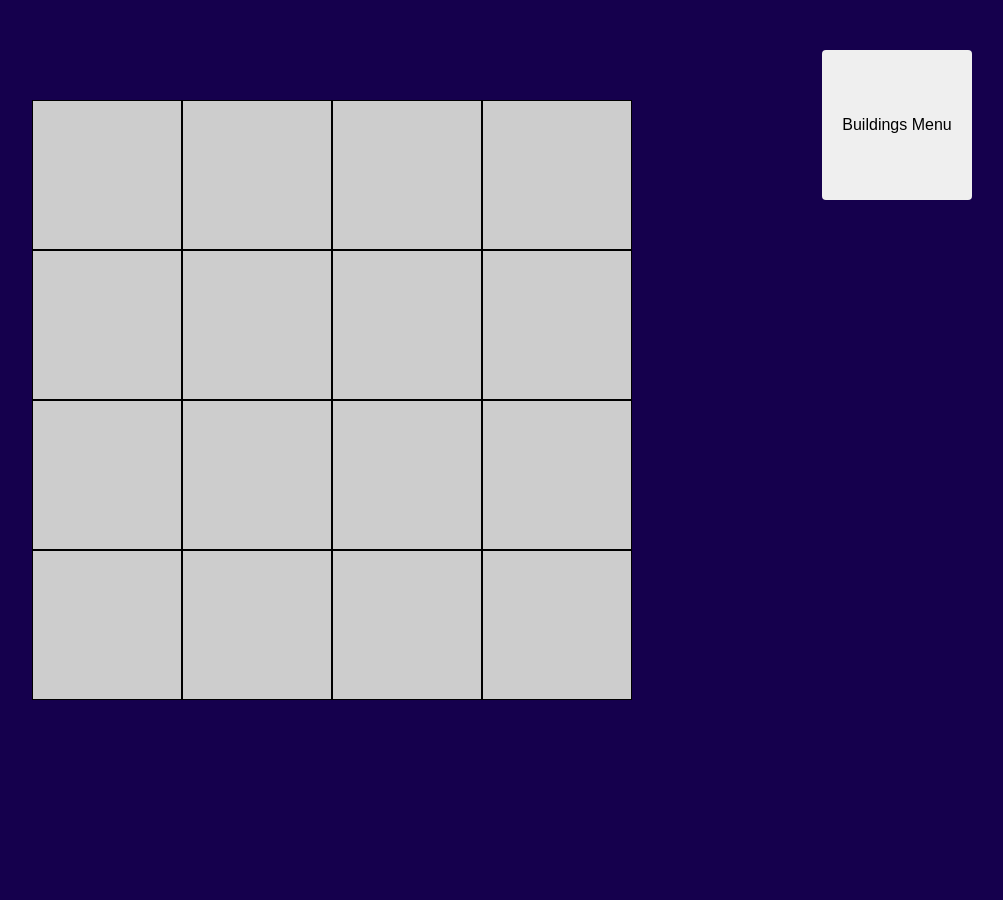
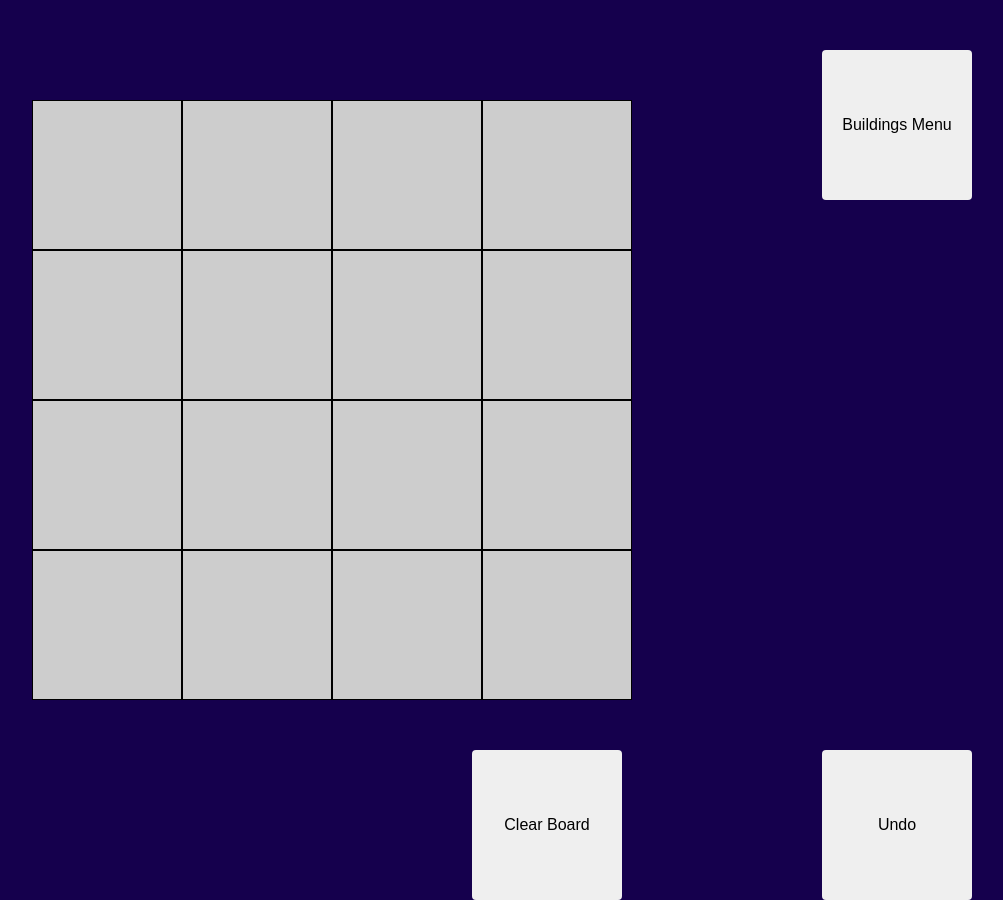
Before and after one commit to dbartocha/city-builder, a React (Create React App) app: page / in a window 1280 px wide. Shown: the top 900 px of the page, without its empty margins (108-1111 px from the left). Before the commit the page ends 800 px from the top, so only its background shows below. Built offline with nearby package versions, Linux system fonts and the light colour scheme; no server answers; the database is empty.

Commit message:
Adding clear and undo buttons

```diff
--- a/src/App.js
+++ b/src/App.js
@@ -3,7 +3,8 @@ import Layout from './hoc/Layout/Layout';
 import CityBuilder from './components/CityBuilder/CityBuilder';
 import BuildingsMenu from './components/BuildingsMenu/BuildingsMenu';
 import styles from './App.module.scss';
-
+import UndoButton from './components/UndoButton/UndoButton';
+import ClearButton from './components/ClearButton/ClearButton';
 class App extends Component {
   render() {
     return (
@@ -13,6 +14,10 @@ class App extends Component {
             <CityBuilder/>
             <BuildingsMenu/>
           </div>
+          <div>
+            <UndoButton/>
+            <ClearButton/>
+          </div>
         </Layout>
       </div>
     );
--- a/src/components/BuildingsMenu/BuildingsMenu.js
+++ b/src/components/BuildingsMenu/BuildingsMenu.js
@@ -2,7 +2,6 @@ import React, { Component } from 'react';
 import Building from '../Building/Building.js';
 import Aux from '../../hoc/Auxiliary/Auxiliary';
 import styles from './BuildingsMenu.module.scss';
-
 
 class BuildingsMenu extends Component {
     state = {
--- /dev/null
+++ b/src/components/ClearButton/ClearButton.js
@@ -0,0 +1,51 @@
+import React, { Component } from 'react';
+import styles from './ClearButton.module.scss';
+import firebase from '../../firebase';
+
+
+class ClearButton extends Component {
+
+
+   clearBoardHandler = () => {
+    const cityRef = firebase.database().ref('city');
+    const buildingsArray = [];
+
+    cityRef.on("value", function(data){
+
+        const buildings = data.val();
+
+        for (let key in buildings) {
+            buildingsArray.push(key);
+        }
+
+
+    }, function (error){
+
+        console.log("Error: " + error.code);
+
+    })
+    if(buildingsArray.length>0){
+    for(let i=0; i<buildingsArray.length;i++){
+    firebase.database().ref("city/"+ buildingsArray[i]).remove();
+    }
+
+    window.location.reload();
+    }
+    else{
+        alert('Your board is empty!');
+    }
+   }
+
+    render (){
+
+        return(
+
+                <button onClick={this.clearBoardHandler} className={styles.ClearButton}>
+                    Clear Board
+                </button>
+
+        )
+    };
+}
+
+export default ClearButton;
--- /dev/null
+++ b/src/components/ClearButton/ClearButton.module.scss
@@ -0,0 +1,11 @@
+.ClearButton{
+float: right;
+width: 150px;
+height: 150px;
+border-radius: .25rem;
+border: none;
+margin: 50px 200px 0 0;
+font-size: 1rem;
+cursor: pointer;
+transition: background-color .2s linear;
+}
--- /dev/null
+++ b/src/components/UndoButton/UndoButton.js
@@ -0,0 +1,50 @@
+import React, { Component } from 'react';
+import styles from './UndoButton.module.scss';
+import firebase from '../../firebase';
+
+
+class UndoButton extends Component {
+
+
+   undoMoveHandler = () => {
+    const cityRef = firebase.database().ref('city');
+    const buildingsArray = [];
+    let lastMove;
+    cityRef.on("value", function(data){
+
+        const buildings = data.val();
+
+        for (let key in buildings) {
+            buildingsArray.push(key);
+        }
+
+        lastMove =buildingsArray[buildingsArray.length - 1];
+    }, function (error){
+
+        console.log("Error: " + error.code);
+
+    })
+
+   if(buildingsArray.length>0){
+    firebase.database().ref("city/"+ lastMove).remove();
+    window.location.reload();
+   }
+   else
+    {
+        alert('Your board is empty!');
+    }
+   }
+
+    render (){
+
+        return(
+
+                <button onClick={this.undoMoveHandler} className={styles.UndoButton}>
+                    Undo
+                </button>
+
+        )
+    };
+}
+
+export default UndoButton;
--- /dev/null
+++ b/src/components/UndoButton/UndoButton.module.scss
@@ -0,0 +1,11 @@
+.UndoButton{
+float: right;
+width: 150px;
+height: 150px;
+border-radius: .25rem;
+border: none;
+margin: 50px 200px 0 0;
+font-size: 1rem;
+cursor: pointer;
+transition: background-color .2s linear;
+}
```
